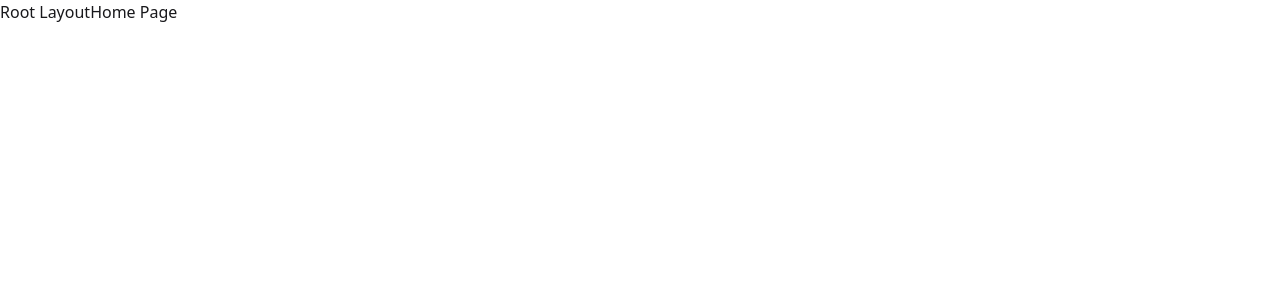
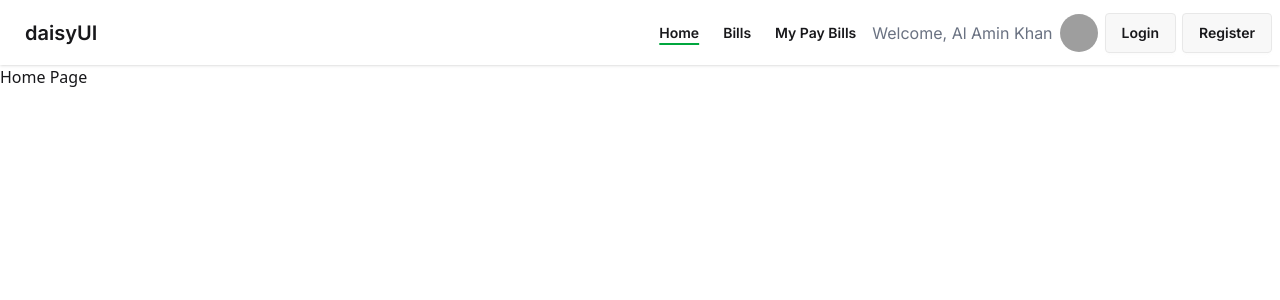
Before and after one commit to al-amin-khan/fastpay-client, a React (Vite) app: page / in a window 1280 px wide. Shown: the top 300 px of the page. Built offline with nearby package versions, Linux system fonts and the light colour scheme; grey boxes are pictures that could not be loaded.

Commit message:
feat: add Navbar

```diff
--- /dev/null
+++ b/src/components/Navbar.jsx
@@ -0,0 +1,69 @@
+import React from 'react';
+import { Link, NavLink } from 'react-router';
+
+const Navbar = () => {
+    const navItems = [
+        { id: 1, name: "Home", link: "/" },
+        { id: 2, name: "Bills", link: "/bills" },
+        { id: 3, name: "My Pay Bills", link: "/my-bills" },
+    ]
+
+    return (
+        <div className="navbar bg-base-100 shadow-sm font-inter">
+            <div className="navbar-start">
+                <div className="dropdown">
+                    <div tabIndex={0} role="button" className="btn btn-ghost lg:hidden">
+                        <svg xmlns="http://www.w3.org/2000/svg" className="h-5 w-5" fill="none" viewBox="0 0 24 24" stroke="currentColor"> <path strokeLinecap="round" strokeLinejoin="round" strokeWidth="2" d="M4 6h16M4 12h8m-8 6h16" /> </svg>
+                    </div>
+                    <ul
+                        tabIndex="-1"
+                        className="menu menu-sm dropdown-content bg-base-100 rounded-box z-1 mt-3 w-52 p-2 shadow font-semibold">
+                        {
+                            navItems.map(item => (
+                                <li key={item.id}>
+                                    <NavLink to={item.link}
+                                        className={({ isActive }) => isActive ? 'active underline underline-offset-5 decoration-green-600 decoration-2' : ''}
+                                    >
+                                        {item.name}
+                                    </NavLink>
+                                </li>
+                            ))
+                        }
+                    </ul>
+                </div>
+                <a className="btn btn-ghost text-xl">daisyUI</a>
+            </div>
+            <div className="navbar-end hidden lg:flex">
+                <ul className="menu menu-horizontal px-1 font-semibold">
+                    {
+                        navItems.map(item => (
+                            <li key={item.id}>
+                                <NavLink to={item.link}
+                                    className={({ isActive }) => isActive ? 'active underline underline-offset-5 decoration-green-600 decoration-2' : ''}
+                                >
+                                    {item.name}
+                                </NavLink>
+                            </li>
+                        ))
+                    }
+                </ul>
+                <div className='flex items-center justify-center space-x-1.5 text-gray-500'>
+                    <div className="font-normal">Welcome, Al Amin Khan</div>
+                    <div className="space-x-1.5">
+                        <div tabIndex={0} role="button" className="btn btn-ghost btn-circle avatar">
+                            <div className="w-10 rounded-full">
+                                <img
+                                    alt="Tailwind CSS Navbar component"
+                                    src="https://img.daisyui.com/images/stock/photo-1534528741775-53994a69daeb.webp" />
+                            </div>
+                        </div>
+                        <Link to="/auth/login" className="btn">Login</Link>
+                        <Link to="/auth/register" className="btn">Register</Link>
+                    </div>
+                </div>
+            </div>
+        </div>
+    );
+};
+
+export default Navbar;
--- a/src/layouts/RootLayout.jsx
+++ b/src/layouts/RootLayout.jsx
@@ -1,9 +1,10 @@
 import { Outlet } from 'react-router';
+import Navbar from '../components/Navbar';
 
 const RootLayout = () => {
     return (
         <>
-            Root Layout
+            <Navbar />
             <Outlet />
         </>
     );
--- a/src/routes/Routes.jsx
+++ b/src/routes/Routes.jsx
@@ -16,6 +16,10 @@ const router = createBrowserRouter([
             {
                 path: "/bills",
                 element: <>Bills Page</>,
+            },
+            {
+                path: "/my-bills",
+                element: <>My Bills Page</>,
             },
         ],
     },
```
